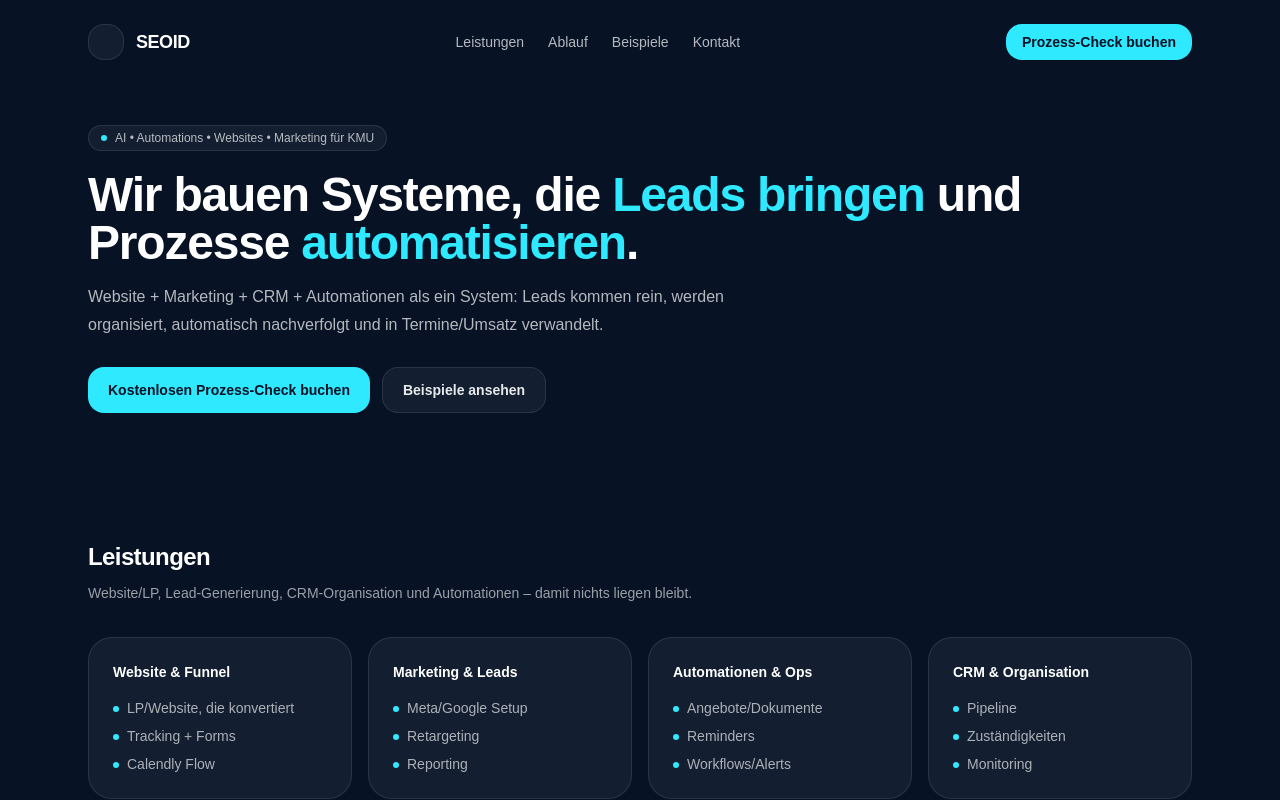
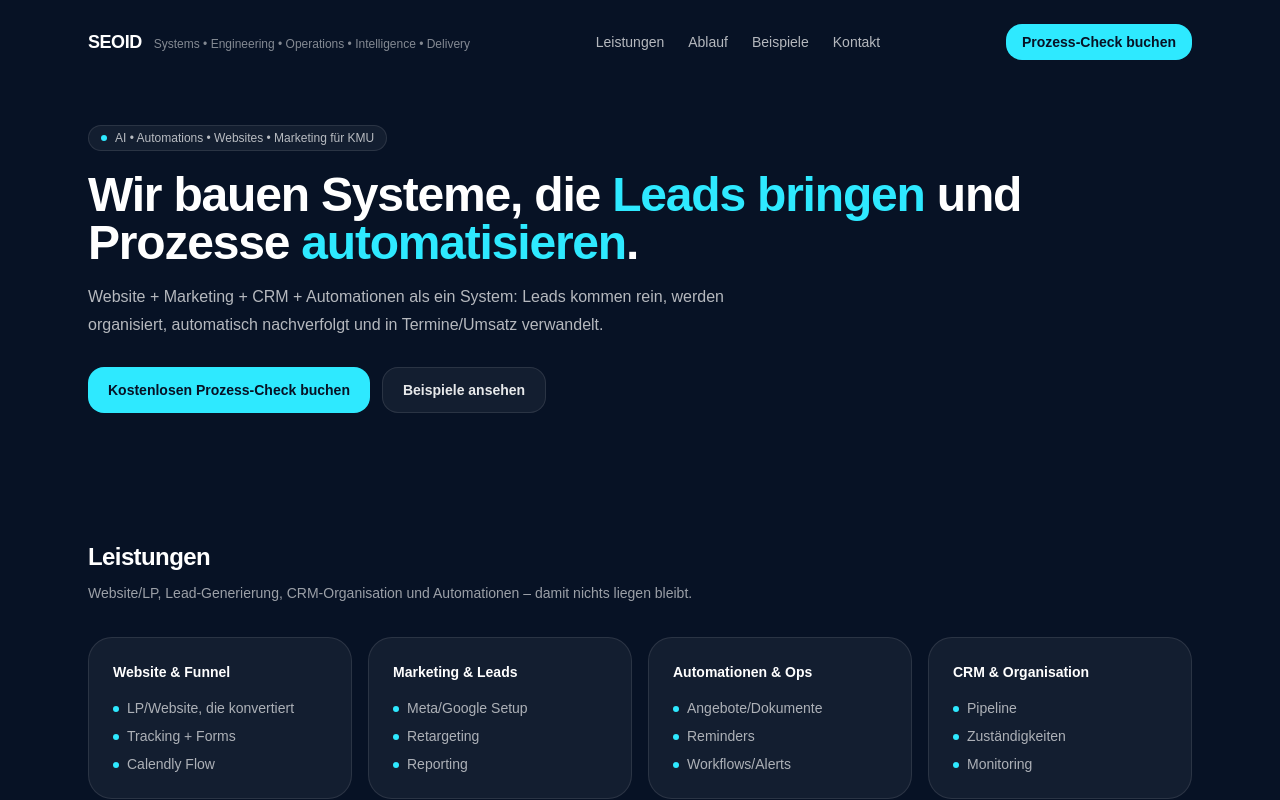
Before and after one commit to alinaiof92/seoid, a Next.js app: page / in a window 1280 px wide. Shown: the top 800 px of the page. Built offline with nearby package versions, Linux system fonts and the light colour scheme.

Commit message:
Update page.tsx

```diff
--- a/app/page.tsx
+++ b/app/page.tsx
@@ -6,10 +6,12 @@ export default function HomePage() {
   return (
     <main className="min-h-screen bg-[#071225] text-white">
       <header className="mx-auto flex max-w-6xl items-center justify-between px-6 py-6">
-        <div className="flex items-center gap-3">
-          <div className="h-9 w-9 rounded-2xl border border-white/10 bg-white/5" />
-          <span className="text-lg font-semibold tracking-tight">SEOID</span>
-        </div>
+        <div className="flex items-baseline gap-3">
+  <span className="text-lg font-semibold tracking-tight">SEOID</span>
+  <span className="hidden text-xs text-white/50 md:inline">
+    Systems • Engineering • Operations • Intelligence • Delivery
+  </span>
+</div>
 
         <nav className="hidden items-center gap-6 text-sm text-white/70 md:flex">
           <a className="hover:text-white" href="#loesungen">Leistungen</a>
```
